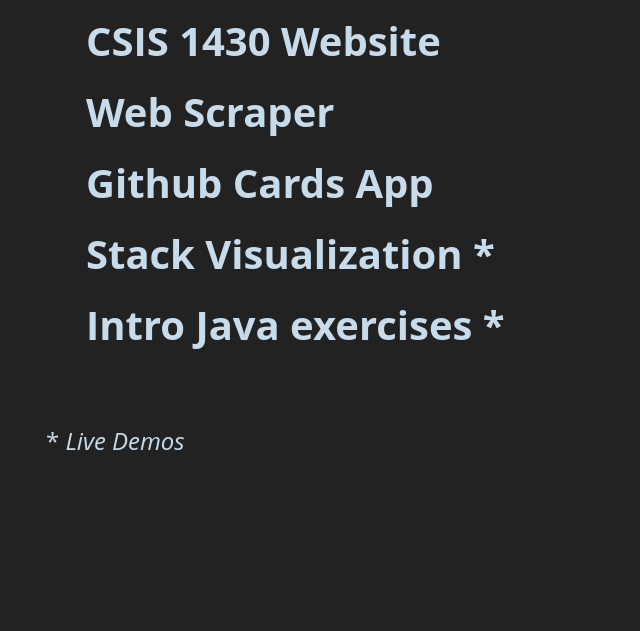
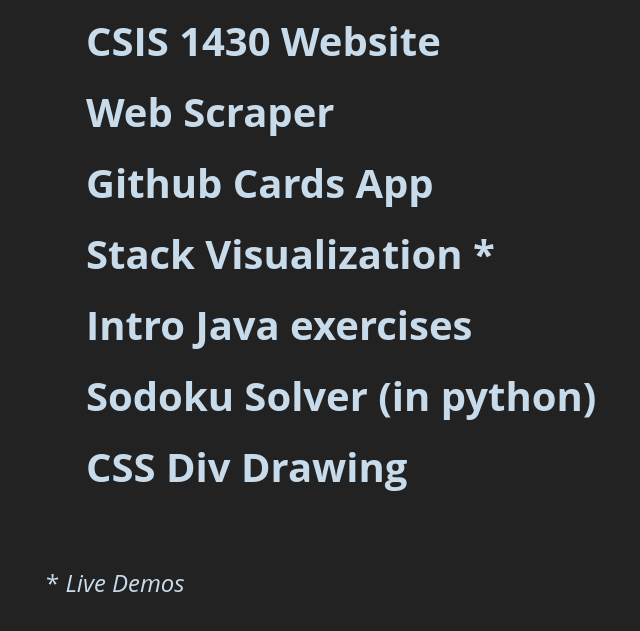
Before and after one commit to vxxce/vxxce.github.io, a plain HTML site: page index.html in a window 1280 px wide. Shown: the part 821-1452 px from the top of the page, without its empty margins (274-914 px from the left). Before the commit the page ends 1326 px from the top, so only its background shows below. Drawn offline with Linux system fonts and the light colour scheme.

Commit message:
python sodoku solver, div drawing

```diff
--- a/index.html
+++ b/index.html
@@ -30,7 +30,9 @@
     <li><a href="https://github.com/vxxce/local-shows-scraper">Web Scraper</a></li>
     <li><a href="https://github.com/vxxce/Github-Cards">Github Cards App</a></li>
     <li><a href="https://github.com/vxxce/stack">Stack Visualization</a> *</li>
-    <li><a href="https://github.com/vxxce/introJava">Intro Java exercises</a> *</li>
+    <li><a href="https://github.com/vxxce/introJava">Intro Java exercises</a></li>
+    <li><a href="https://github.com/vxxce/python-sodoku-solver/">Sodoku Solver (in python)</a></li>
+    <li><a href="https://github.com/vxxce/div-drawing">CSS Div Drawing</a></li>
   </ul>
   <p>* <em>Live Demos</em></p>
   </main>
```
